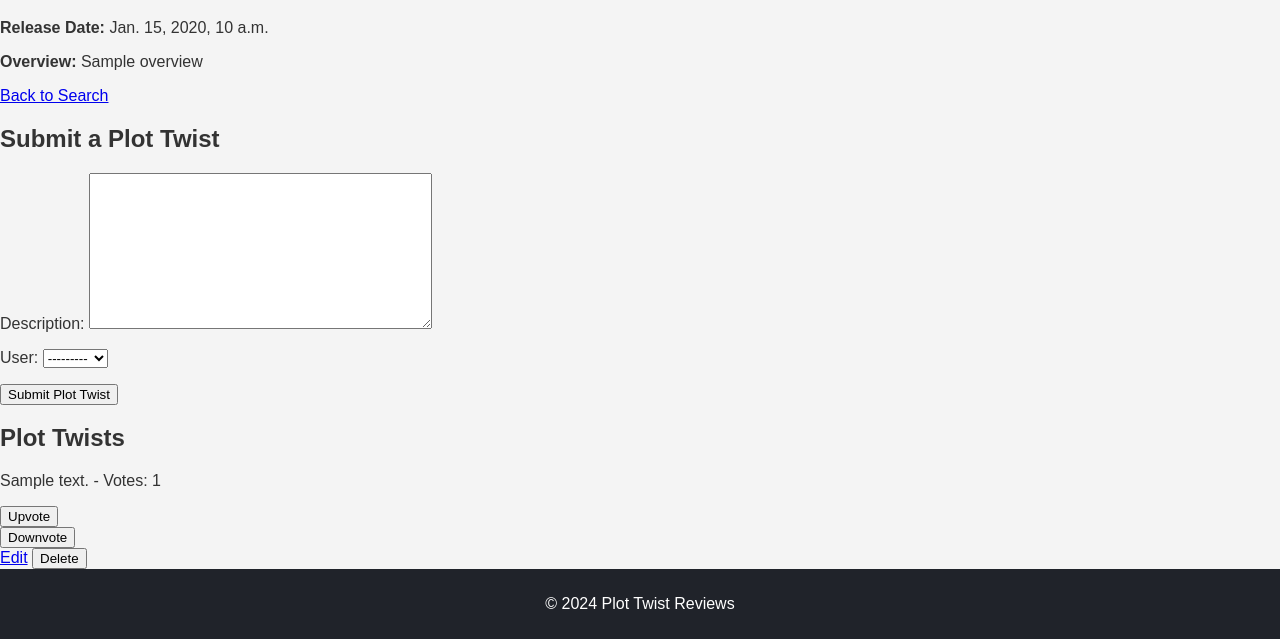
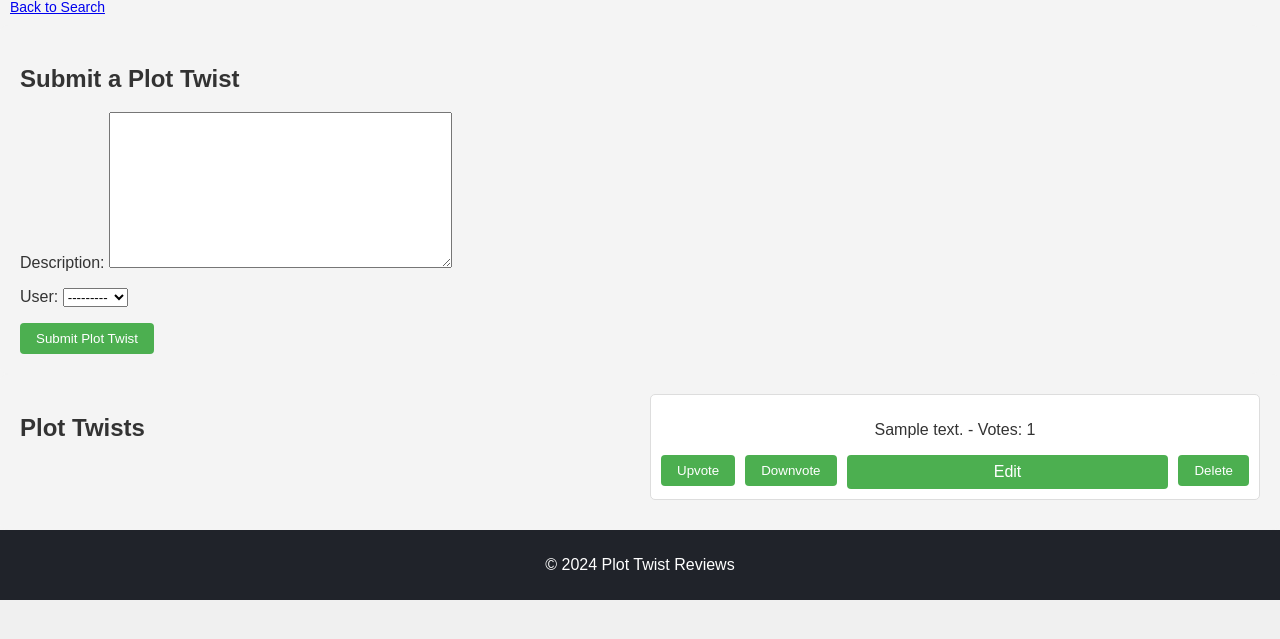
Before and after one commit to sageman81/Plot-Twist, a Django app: page /movie/1/ in a window 1280 px wide. Shown: the part 499-1138 px from the top of the page. After the commit the page ends 1099 px from the top, so only its background shows below. Run offline with Django 5.2, Linux system fonts and the light colour scheme; tables that the repository leaves empty hold one stand-in row (values such as "Sample post"); a database or web service that is not in the repository returns one stand-in record (values such as "Sample title"); data that the repository does not hold is empty.

Commit message:
css issues, working on movie details/plot twist page

```diff
--- a/reviews/static/css/styles.css
+++ b/reviews/static/css/styles.css
@@ -6,7 +6,7 @@ body {
     color: #333;
 }
 
-header {
+header, footer {
     background-color: #20232a;
     color: #61dafb;
     padding: 10px 20px;
@@ -20,9 +20,6 @@ nav a {
 }
 
 footer {
-    text-align: center;
-    padding: 10px 0;
-    background-color: #20232a;
     color: white;
 }
 
@@ -39,48 +36,161 @@ ul.messages li {
     border-radius: 5px;
 }
 
-
+/* Grid layout for movies and plot twists */
 .movies, .plot-twists {
     display: grid;
     grid-template-columns: repeat(auto-fit, minmax(200px, 1fr));
     gap: 20px;
+    justify-content: center;
     padding: 20px;
 }
 
 .movies div, .plot-twists div {
-    display: flex;
-    flex-direction: column;
-    align-items: center;
-    min-height: 300px; /* Ensures a minimum height for each grid item */
+    text-align: center;
 }
 
 .movies img, .plot-twists img {
-    width: 100%; /* Full width of the grid column */
+    width: 100%;
     height: auto;
     border-radius: 5px;
-    box-shadow: 0 4px 6px rgba(0,0,0,0.1);
 }
 
-.movie-info, .plot-info {
-    text-align: center;
-    padding: 10px 0;
+.container {
+    width: 100%; /* Full width of its parent */
+    max-width: 1200px; /* Maximum width */
+    margin: 0 auto; /* Centers the container */
+    padding: 20px; /* Padding inside the container */
+    box-shadow: 0 2px 5px rgba(0,0,0,0.1); /* Optional: Adds shadow for depth */
+    background-color: #fff; /* Background color for content distinction */
+    border-radius: 8px; /* Rounded corners */
 }
 
-.title {
-    height: 4em; /* Sets a fixed height for titles */
-    overflow: hidden;
-    display: -webkit-box;
-    -webkit-line-clamp: 2; /* Limits the text to 2 lines */
-    -webkit-box-orient: vertical;
-    margin-bottom: 5px;
+.header-container,
+.content-container,
+.footer-container {
+    margin-bottom: 20px; /* Space between containers */
 }
 
-/* Responsive adjustments for mobile screens */
-@media (max-width: 600px) {
-    .movies, .plot-twists {
-        grid-template-columns: repeat(auto-fit, minmax(150px, 1fr));
+/* Base container for movie details, ensuring margin and padding for layout */
+.movie-details-container {
+    display: flex;
+    flex-direction: column;
+    margin: auto;
+    max-width: 1200px;
+    padding: 20px;
+}
+
+/* Styling for the movie poster and info to be side by side */
+.detail-grid {
+    display: flex;
+    flex-wrap: wrap;
+    justify-content: center;
+    gap: 20px;
+}
+
+.movie-poster {
+    flex: 1;
+    max-width: 300px;  /* Limiting width for responsiveness */
+    height: auto;
+    border-radius: 5px;
+    box-shadow: 0 4px 8px rgba(0,0,0,0.2);
+}
+
+.movie-info {
+    flex: 2;
+    display: flex;
+    flex-direction: column;
+    padding: 10px;
+    font-size: 14px; /* Smaller font size for details */
+}
+
+.movie-info p, .movie-info h1 {
+    margin-bottom: 10px;
+}
+
+.link-button {
+    background-color: #61dafb;
+    color: white;
+    border: none;
+    border-radius: 4px;
+    padding: 10px 20px;
+    text-decoration: none;
+    text-align: center;
+    display: inline-block;
+    cursor: pointer;
+}
+
+.link-button:hover {
+    background-color: #559abc;
+}
+
+/* Layout for plot twist submission and existing twists */
+.twists-container {
+    display: flex;
+    justify-content: space-between;
+    margin-top: 20px;
+}
+
+.plot-twist-submission {
+    flex: 1;
+    margin-right: 20px; /* Space between submission form and list */
+    padding: 20px;
+    background-color: #f4f4f4;
+    border-radius: 8px;
+}
+
+.plot-twists {
+    flex: 2;
+    padding: 20px;
+    background-color: #f4f4f4;
+    border-radius: 8px;
+}
+
+.plot-twist-card {
+    background-color: white;
+    border: 1px solid #ddd;
+    padding: 10px;
+    border-radius: 5px;
+    margin-bottom: 10px;
+}
+
+.buttons-container {
+    display: flex;
+    gap: 10px;
+    justify-content: space-between;
+    margin-top: 10px;
+}
+
+button, .edit-link {
+    background-color: #4CAF50;
+    color: white;
+    border: none;
+    border-radius: 4px;
+    padding: 8px 16px;
+    cursor: pointer;
+    text-align: center;
+    text-decoration: none;
+    flex-grow: 1;
+}
+
+button:hover, .edit-link:hover {
+    background-color: #45a049;
+}
+
+@media (max-width: 768px) {
+    .detail-grid {
+        flex-direction: column;
     }
-    .movies div, .plot-twists div {
-        min-height: 250px;
+
+    .movie-info {
+        order: 2; /* Ensures the movie info appears below the poster on small screens */
+    }
+
+    .twists-container {
+        flex-direction: column;
+    }
+
+    .plot-twist-submission, .plot-twists {
+        margin-right: 0; /* Removes the right margin on smaller screens */
     }
 }
--- a/reviews/templates/movie_detail.html
+++ b/reviews/templates/movie_detail.html
@@ -1,23 +1,31 @@
 {% extends "base.html" %}
 
 {% block content %}
-    <h1>{{ movie.title }}</h1>
-    <img src="https://image.tmdb.org/t/p/w500{{ movie.poster_path }}" alt="{{ movie.title }}">
-    <p><strong>Release Date:</strong> {{ movie.release_date }}</p>
-    <p><strong>Overview:</strong> {{ movie.overview }}</p>
-    <p><a href="{% url 'reviews:movie_search' %}">Back to Search</a></p>
+<div class="movie-detail-container">
+    <img src="https://image.tmdb.org/t/p/w500{{ movie.poster_path }}" alt="{{ movie.title }}" class="movie-poster">
+    <div class="movie-info">
+        <h1>{{ movie.title }}</h1>
+        <p><strong>Release Date:</strong> {{ movie.release_date }}</p>
+        <p><strong>Overview:</strong> {{ movie.overview }}</p>
+        <a href="{% url 'reviews:movie_search' %}" class="back-search">Back to Search</a>
+    </div>
+</div>
 
+<div class="plot-twist-submission">
     <h2>Submit a Plot Twist</h2>
-    <form method="post">
+    <form method="post" class="plot-twist-form">
         {% csrf_token %}
         {{ form.as_p }}
         <button type="submit">Submit Plot Twist</button>
     </form>
+</div>
 
+<div class="plot-twists">
     <h2>Plot Twists</h2>
     {% for plot_twist in plot_twists %}
-        <div>
-            <p>{{ plot_twist.description }} - Votes: {{ plot_twist.votes }}</p>
+    <div class="plot-twist-card">
+        <p>{{ plot_twist.description }} - Votes: {{ plot_twist.votes }}</p>
+        <div class="buttons-container">
             <form method="post" action="{% url 'upvote_plot_twist' plot_twist.id %}">
                 {% csrf_token %}
                 <button type="submit">Upvote</button>
@@ -26,13 +34,15 @@
                 {% csrf_token %}
                 <button type="submit">Downvote</button>
             </form>
-            <a href="{% url 'edit_plot_twist' movie.id plot_twist.id %}">Edit</a>
+            <a href="{% url 'edit_plot_twist' movie.id plot_twist.id %}" class="edit-link">Edit</a>
             <form method="post" action="{% url 'delete_plot_twist' movie.id plot_twist.id %}" style="display: inline;">
                 {% csrf_token %}
                 <button type="submit" onclick="return confirm('Are you sure you want to delete this plot twist?');">Delete</button>
             </form>
         </div>
+    </div>
     {% empty %}
-        <p>No plot twists have been submitted yet.</p>
+    <p>No plot twists have been submitted yet.</p>
     {% endfor %}
+</div>
 {% endblock %}
```
